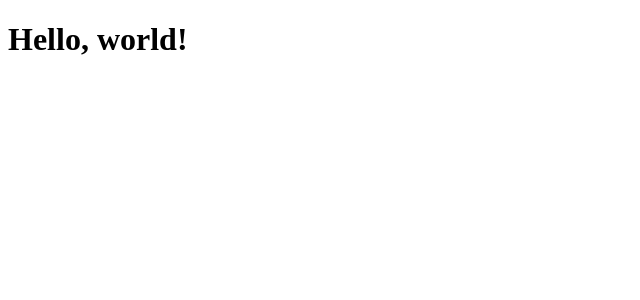
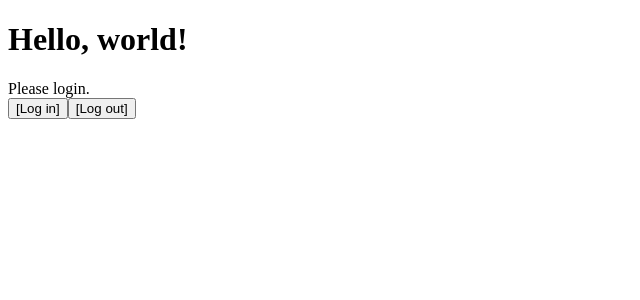
Before and after one commit to loxygenK/periodo, a React app: page / in a window 1280 px wide. Shown: the top 300 px of the page, without its empty margins (0-640 px from the left). Built offline with nearby package versions, Linux system fonts and the light colour scheme; no server answers.

Commit message:
✨ Implemented authentication

```diff
--- a/src/comps/app.tsx
+++ b/src/comps/app.tsx
@@ -1,9 +1,54 @@
 import * as React from "react";
+import TestAuthStuff from "@comp/test_auth_stuff";
+import { UserCredential } from "@api/auth/authentication";
 
-const App: React.FC = () => (
-  <div>
-    <h1>Hello, world!</h1>
-  </div>
-);
+type AppState = {
+  loggedIn: boolean;
+  name?: string;
+  uid?: string;
+};
+
+class App extends React.Component<{}, AppState> {
+
+  constructor() {
+    super({});
+    this.state = {
+      loggedIn: false,
+      name: undefined,
+      uid: undefined
+    }
+  }
+
+  handleCredentialChange(credential?: UserCredential) {
+    if (credential == null) {
+      this.setState({
+        loggedIn: false,
+        name: undefined,
+        uid: undefined,
+      });
+      return;
+    }
+    this.setState({
+      loggedIn: true,
+      name: credential.displayName || "anonymous",
+      uid: credential.uid || "",
+    });
+  }
+
+  render() {
+    const cred = (
+        this.state.loggedIn ?
+            (<div>{this.state.name} / {this.state.uid}</div>) :
+            (<div>Please login.</div>)
+    )
+    return (
+      <div>
+        <h1>Hello, world!</h1>
+        {cred}
+        <TestAuthStuff onLogin={(e) => this.handleCredentialChange(e)} onError={alert} />
+      </div>
+    );
+  }
+}
 
 export default App;
```
